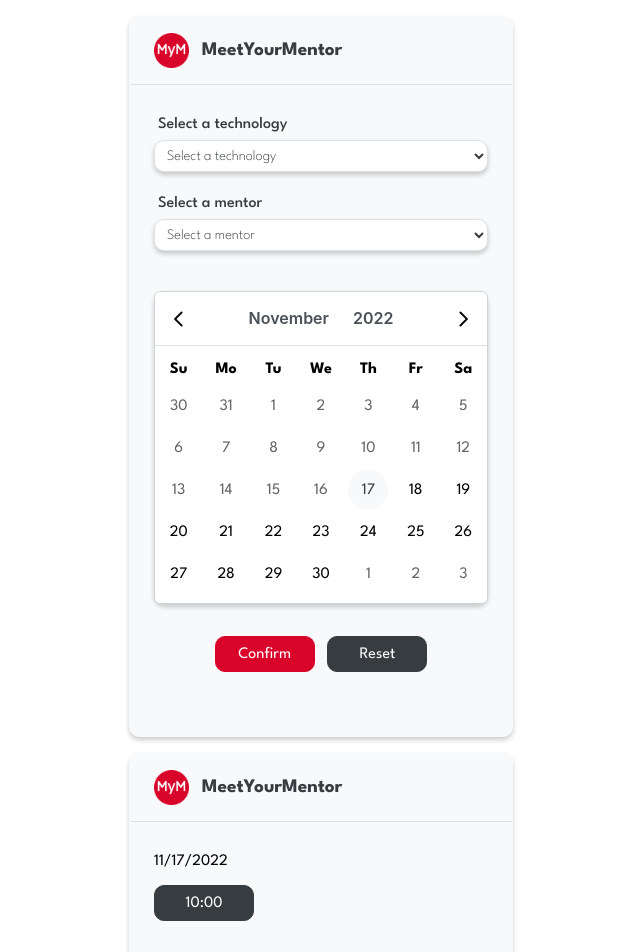
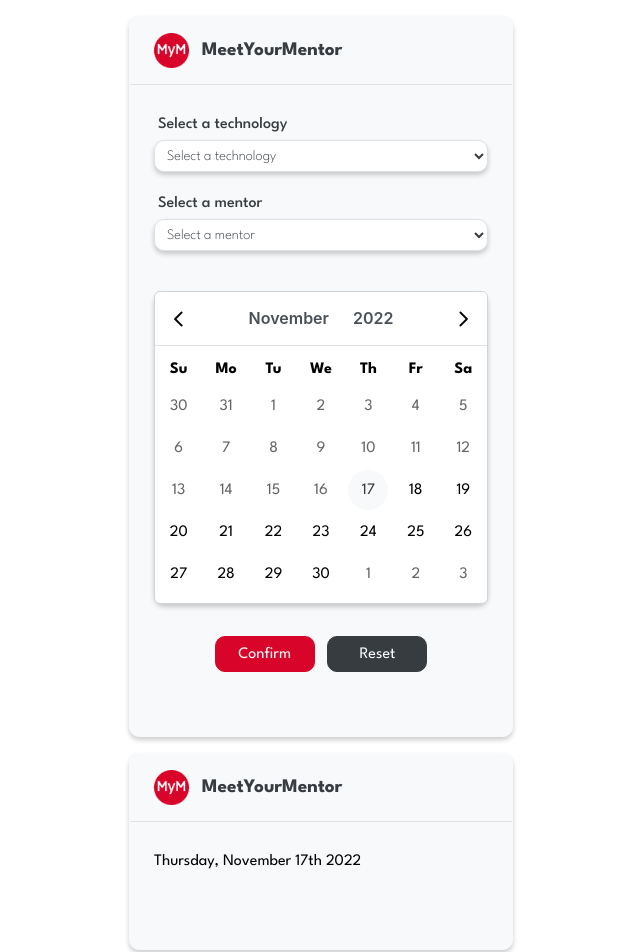
Before and after one commit to SaadiaELF/MeetYourBuddy, a React (Create React App) app: page / in a window 1280 px wide. Shown: the top 952 px of the page, without its empty margins (319-959 px from the left). Built offline with nearby package versions, Linux system fonts and the light colour scheme.

Commit message:
Updated component

```diff
--- a/src/components/TimeList/TimeList.js
+++ b/src/components/TimeList/TimeList.js
@@ -1,12 +1,19 @@
 import React from "react";
+import moment from "moment";
 import Button from "../Button/Button";
 
 const TimeList = (props) => {
   return (
     <>
-      <p className="card__subtitle">{props.date}</p>
+      <p className="card__subtitle">
+        {moment(props.date).format("dddd, MMMM Do YYYY")}
+      </p>
       <div className="time__options">
-        <Button variant="secondary" text="10:00" />
+        {props.time
+          ? props.time.map((slot, index) => {
+              return <Button key={index} variant="secondary" text={slot} />;
+            })
+          : ""}
       </div>
     </>
   );
```
